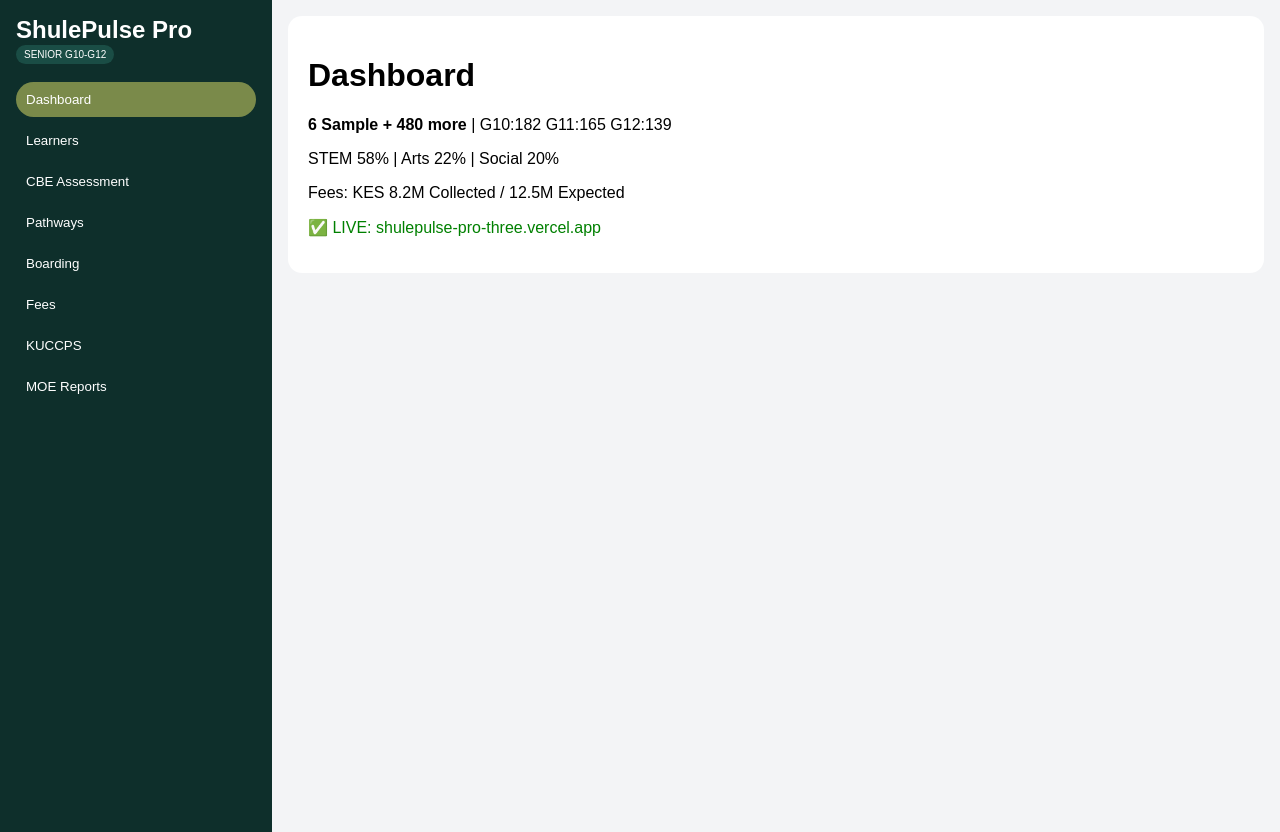
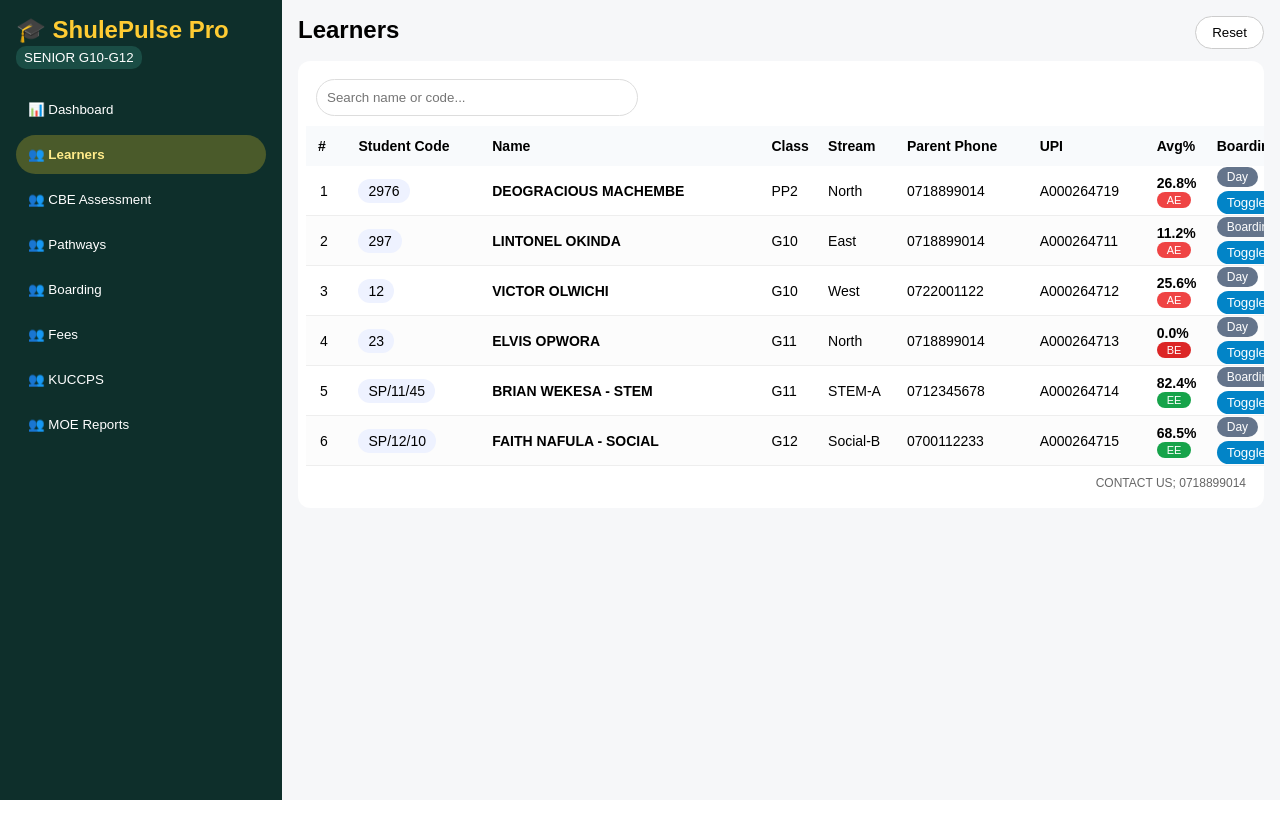
Before and after one commit to muhsinswaleh69-max/shulepulse-pro, a Next.js app: page / in a window 1280 px wide. After the commit the page ends 800 px from the top, so only its background shows below. Built offline with nearby package versions, Linux system fonts and the light colour scheme.

Commit message:
Update page.jsx

```diff
--- a/app/page.jsx
+++ b/app/page.jsx
@@ -1,32 +1,60 @@
 "use client"
 import { useState } from "react"
+
 const learners=[
- {adm:"SP/10/001",name:"Brian Wekesa",grade:"G10",path:"STEM",fee:45000,paid:40000},
- {adm:"SP/10/002",name:"Faith Nafula",grade:"G10",path:"Social",fee:45000,paid:45000},
- {adm:"SP/11/045",name:"Kevin Omondi",grade:"G11",path:"STEM",fee:48000,paid:20000},
- {adm:"SP/11/046",name:"Mercy Akinyi",grade:"G11",path:"Arts",fee:48000,paid:48000},
- {adm:"SP/12/101",name:"Victor Mutiso",grade:"G12",path:"STEM",fee:52000,paid:50000},
- {adm:"SP/12/102",name:"Sharon Chebet",grade:"G12",path:"Social",fee:52000,paid:52000},
+ {code:"2976",name:"DEOGRACIOUS MACHEMBE",cls:"PP2",stream:"North",phone:"0718899014",upi:"A000264719",avg:26.8,board:"Day"},
+ {code:"297",name:"LINTONEL OKINDA",cls:"G10",stream:"East",phone:"0718899014",upi:"A000264711",avg:11.2,board:"Boarding"},
+ {code:"12",name:"VICTOR OLWICHI",cls:"G10",stream:"West",phone:"0722001122",upi:"A000264712",avg:25.6,board:"Day"},
+ {code:"23",name:"ELVIS OPWORA",cls:"G11",stream:"North",phone:"0718899014",upi:"A000264713",avg:0,board:"Day"},
+ {code:"SP/11/45",name:"BRIAN WEKESA - STEM",cls:"G11",stream:"STEM-A",phone:"0712345678",upi:"A000264714",avg:82.4,board:"Boarding"},
+ {code:"SP/12/10",name:"FAITH NAFULA - SOCIAL",cls:"G12",stream:"Social-B",phone:"0700112233",upi:"A000264715",avg:68.5,board:"Day"},
 ]
+
 export default function Page(){
- const [a,setA]=useState("Dashboard"); const [q,setQ]=useState("")
- const filtered=learners.filter(l=>l.name.toLowerCase().includes(q.toLowerCase())||l.adm.includes(q))
+ const [a,setA]=useState("Learners")
+ const [q,setQ]=useState("")
+ const f=learners.filter(l=>l.name.toLowerCase().includes(q.toLowerCase())||l.code.includes(q))
+
  return(
-  <div style={{display:"flex",minHeight:"100vh",fontFamily:"sans-serif"}}>
-   <div style={{width:"240px",background:"#0e2f2b",color:"#fff",padding:"16px",position:"sticky",top:0,height:"100vh"}}>
-    <h2 style={{margin:0}}>ShulePulse Pro</h2><small style={{background:"#1a4d45",padding:"4px 8px",borderRadius:"10px",fontSize:"10px"}}>SENIOR G10-G12</small>
-    <div style={{marginTop:"20px"}}>{["Dashboard","Learners","CBE Assessment","Pathways","Boarding","Fees","KUCCPS","MOE Reports"].map(m=><button key={m} onClick={()=>setA(m)} style={{display:"block",width:"100%",textAlign:"left",padding:"10px",margin:"6px 0",borderRadius:"20px",border:"none",background:a===m?"#7a8a4a":"transparent",color:"#fff",cursor:"pointer"}}>{m}</button>)}</div>
+  <div style={{display:"flex",minHeight:"100vh",fontFamily:"sans-serif",background:"#f6f7f9"}}>
+   <div style={{width:"250px",background:"#0e2f2b",color:"#fff",padding:"16px"}}>
+    <h2 style={{margin:"0 0 4px",color:"#ffcc33"}}>🎓 ShulePulse Pro</h2>
+    <small style={{background:"#1a4d45",padding:"4px 8px",borderRadius:"10px"}}>SENIOR G10-G12</small>
+    <div style={{marginTop:"24px"}}>{["Dashboard","Learners","CBE Assessment","Pathways","Boarding","Fees","KUCCPS","MOE Reports"].map(m=><button key={m} onClick={()=>setA(m)} style={{display:"block",width:"100%",textAlign:"left",padding:"12px",margin:"6px 0",borderRadius:"20px",border:"none",background:a===m?"#4a5a2a":"transparent",color:a===m?"#ffeb8a":"#fff",cursor:"pointer",fontWeight:a===m?"bold":"normal"}}>{m==="Dashboard"?"📊":"👥"} {m}</button>)}</div>
    </div>
-   <div style={{flex:1,background:"#f3f4f6",padding:"16px"}}>
-    {a==="Dashboard" && <div style={{background:"#fff",padding:"20px",borderRadius:"14px"}}><h1>Dashboard</h1><p><b>{learners.length} Sample + 480 more</b> | G10:182 G11:165 G12:139</p><p>STEM 58% | Arts 22% | Social 20%</p><p>Fees: KES 8.2M Collected / 12.5M Expected</p><p style={{color:"green"}}>✅ LIVE: shulepulse-pro-three.vercel.app</p></div>}
 
-    {a==="Learners" && <div style={{background:"#fff",padding:"16px",borderRadius:"14px"}}><h2>Learners - Senior</h2><input placeholder="Search name or ADM..." value={q} onChange={e=>setQ(e.target.value)} style={{padding:"10px",width:"100%",borderRadius:"8px",border:"1px solid #ccc",margin:"10px 0"}}/><table style={{width:"100%",fontSize:"14px",borderCollapse:"collapse"}}><tr style={{background:"#f0f0f0"}}><th style={{textAlign:"left",padding:"8px"}}>ADM</th><th style={{textAlign:"left"}}>Name</th><th>Grade</th><th>Path</th></tr>{filtered.map(l=><tr key={l.adm} style={{borderBottom:"1px solid #eee"}}><td style={{padding:"8px"}}>{l.adm}</td><td>{l.name}</td><td>{l.grade}</td><td><span style={{background:l.path==="STEM"?"#dbeafe":l.path==="Arts"?"#fce7f3":"#dcfce7",padding:"3px 8px",borderRadius:"10px",fontSize:"11px"}}>{l.path}</span></td></tr>)}</table></div>}
+   <div style={{flex:1,padding:"16px",overflowX:"auto"}}>
+    <div style={{display:"flex",justifyContent:"space-between",marginBottom:"12px"}}>
+     <h2 style={{margin:0}}>{a}</h2>
+     <button style={{padding:"8px 16px",borderRadius:"20px",border:"1px solid #ccc",background:"#fff"}}>Reset</button>
+    </div>
 
-    {a==="Fees" && <div style={{background:"#fff",padding:"16px",borderRadius:"14px"}}><h2>Fees Management</h2><table style={{width:"100%",fontSize:"14px",borderCollapse:"collapse"}}><tr style={{background:"#f0f0f0"}}><th style={{padding:"8px",textAlign:"left"}}>Learner</th><th>Expected</th><th>Paid</th><th>Balance</th></tr>{learners.map(l=><tr key={l.adm} style={{borderBottom:"1px solid #eee"}}><td style={{padding:"8px"}}>{l.name}</td><td>KES {l.fee.toLocaleString()}</td><td style={{color:"green"}}>{l.paid.toLocaleString()}</td><td style={{color:l.fee-l.paid>0?"red":"green",fontWeight:"bold"}}>{(l.fee-l.paid).toLocaleString()}</td></tr>)}</table></div>}
+    {a==="Learners" && (
+     <div style={{background:"#fff",borderRadius:"12px",padding:"8px",overflowX:"auto"}}>
+      <input placeholder="Search name or code..." value={q} onChange={e=>setQ(e.target.value)} style={{padding:"10px",width:"300px",borderRadius:"20px",border:"1px solid #ddd",margin:"10px"}}/>
+      <table style={{width:"100%",minWidth:"1100px",borderCollapse:"collapse",fontSize:"14px"}}>
+       <thead><tr style={{background:"#f8fafc",textAlign:"left"}}><th style={{padding:"12px"}}>#</th><th>Student Code</th><th>Name</th><th>Class</th><th>Stream</th><th>Parent Phone</th><th>UPI</th><th>Avg%</th><th>Boarding</th><th>Actions</th></tr></thead>
+       <tbody>
+        {f.map((l,i)=><tr key={l.code} style={{borderBottom:"1px solid #eee",background:i%2===1?"#fcfcfc":"#fff"}}>
+         <td style={{padding:"14px"}}>{i+1}</td>
+         <td><span style={{background:"#eef2ff",padding:"4px 10px",borderRadius:"12px"}}>{l.code}</span></td>
+         <td style={{fontWeight:"bold"}}>{l.name}</td>
+         <td>{l.cls}</td>
+         <td>{l.stream}</td>
+         <td>{l.phone}</td>
+         <td>{l.upi}</td>
+         <td><div style={{fontWeight:"bold"}}>{l.avg.toFixed(1)}%</div><span style={{background:l.avg>=50?"#16a34a":l.avg>0?"#ef4444":"#dc2626",color:"#fff",padding:"2px 10px",borderRadius:"10px",fontSize:"11px"}}>{l.avg>=50?"EE":l.avg>=40?"ME":l.avg>0?"AE":"BE"}</span></td>
+         <td><div style={{background:"#64748b",color:"#fff",padding:"3px 10px",borderRadius:"12px",width:"fit-content",fontSize:"12px"}}>{l.board}</div><button style={{background:"#0284c7",color:"#fff",border:"none",padding:"4px 10px",borderRadius:"12px",marginTop:"4px",cursor:"pointer"}}>Toggle</button></td>
+         <td>✏️ 🖨️ 🗑️</td>
+        </tr>)}
+       </tbody>
+      </table>
+      <div style={{padding:"10px",fontSize:"12px",color:"#666",textAlign:"right"}}>CONTACT US; 0718899014</div>
+     </div>
+    )}
 
-    {a==="CBE Assessment" && <div style={{background:"#fff",padding:"16px",borderRadius:"14px"}}><h2>CBE Assessment G10-G12</h2><p>Competency Based - 4 Levels</p><table style={{width:"100%",borderCollapse:"collapse",fontSize:"13px"}}><tr style={{background:"#0e2f2b",color:"#fff"}}><th style={{padding:"8px"}}>Learner</th><th>Math</th><th>Bio</th><th>Pathway Subj</th></tr><tr><td style={{padding:"8px"}}>Brian Wekesa</td><td>EE</td><td>ME</td><td>EE</td></tr><tr><td style={{padding:"8px"}}>Faith Nafula</td><td>ME</td><td>EE</td><td>ME</td></tr></table><small>EE=Exceeding Expectation, ME=Meeting, AE=Approaching, BE=Below</small></div>}
-
-    {a!=="Dashboard" && a!=="Learners" && a!=="Fees" && a!=="CBE Assessment" && <div style={{background:"#fff",padding:"20px",borderRadius:"14px"}}><h1>{a}</h1><p>{a} module ready - tell me what fields you want here.</p></div>}
+    {a==="Dashboard" && <div style={{background:"#fff",padding:"20px",borderRadius:"12px"}}><h3>Dashboard</h3><p>486 Learners | G10 182 G11 165 G12 139</p><p>Click Learners to see FULL details table like EduNexa Pro</p></div>}
+    {a!=="Learners" && a!=="Dashboard" && <div style={{background:"#fff",padding:"20px",borderRadius:"12px"}}>{a} module - ready to customize</div>}
    </div>
   </div>
  )
```
